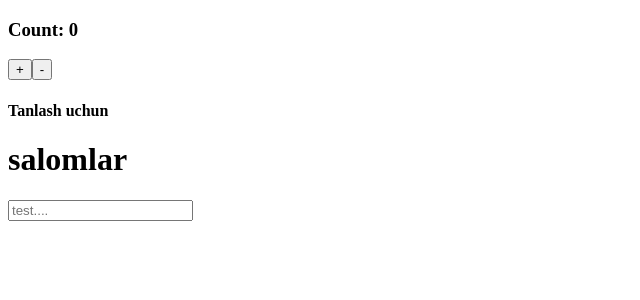
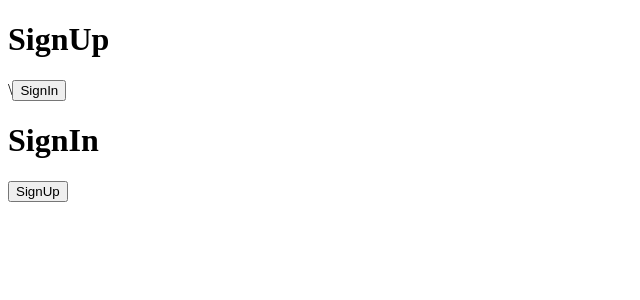
Before and after one commit to SirojiddinCoder/Focus-ReactJs, a React (Create React App) app: page / in a window 1280 px wide. Shown: the top 300 px of the page, without its empty margins (0-640 px from the left). Built offline with nearby package versions, Linux system fonts and the light colour scheme.

Commit message:
signIn/SignUp

```diff
--- a/src/App.js
+++ b/src/App.js
@@ -1,10 +1,14 @@
 import React from 'react'
-import State from './State'
+import SignIn from './SignIn'
+import SignUp from './SignUp'
+
 
 function App() {
   return (
     <div>
-      <State />
+      <SignIn />
+      <SignUp />
+
     </div>
   )
 }
--- /dev/null
+++ b/src/SignIn.jsx
@@ -0,0 +1,23 @@
+import React, { PureComponent } from 'react'
+
+class SignIn extends PureComponent {
+    constructor(props) {
+        super(props)
+
+        this.state = {
+
+        }
+    }
+
+    render() {
+        return (
+            <div>
+                <h1>SignUp</h1>\
+                <button>SignIn</button>
+            </div>
+
+        )
+    }
+}
+
+export default SignIn
--- /dev/null
+++ b/src/SignUp.jsx
@@ -0,0 +1,22 @@
+import React, { PureComponent } from 'react'
+
+class SignUp extends PureComponent {
+    constructor(props) {
+        super(props)
+
+        this.state = {
+
+        }
+    }
+
+    render() {
+        return (
+            <div>
+                <h1>SignIn</h1>
+                <button>SignUp</button>
+            </div>
+        )
+    }
+}
+
+export default SignUp
--- a/src/State.jsx
+++ /dev/null
@@ -1,46 +0,0 @@
-import React from "react";
-
-class State extends React.Component{
-    constructor(props){
-        super(props);
-
-        this.state = {
-            count:0,
-            title:"salomlar"
-        }
-    }
-
-    render(){
-
- const plus =()=>{
-
-    this.setState({count:this.state.count + 1})
- }
-
- const minus =()=>{
-    this.setState({count:this.state.count - 1})
-
- }
-
- const Onchange =(event)=>{
-    console.log(event.target.value);
-    this.setState({title:event.target.value})
-
- }
-
-        return(
-            <div>
-            <h3>Count: {this.state.count}</h3>
-                <button onClick={plus}>+</button>
-                <button onClick={minus}>-</button>
-                <br />
-                <h4>Tanlash uchun</h4>
-                <h1>{this.state.title}</h1>
-                <input onChange={Onchange} type="text" placeholder="test...." />
-
-            </div>
-        )
-    }
-}
-
-export default State;
```
